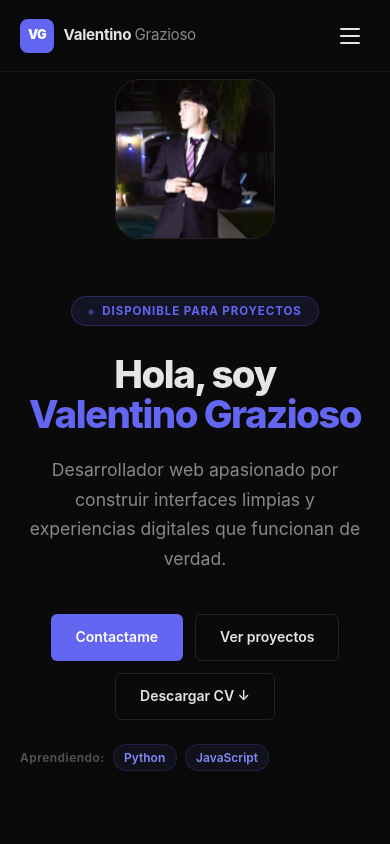
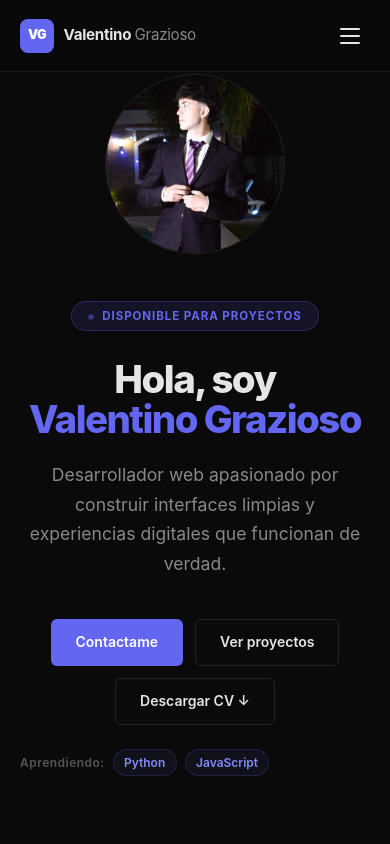
Before and after one commit to ValentinoGr/PortfolioWeb, a plain HTML site: page index.html in a window 390 px wide. Shown: the top 844 px of the page. Drawn offline with Linux system fonts and the light colour scheme.

Commit message:
fix foto en hero

```diff
--- a/assets/css/style.css
+++ b/assets/css/style.css
@@ -693,8 +693,13 @@ nav.scrolled {
     }
 
     #hero .hero-avatar {
-        width: 160px;
-        height: 160px;
+        width: 180px;
+        height: 180px;
+        border-radius: 50%;
+    }
+
+    #hero .hero-avatar img {
+        object-position: center 10%;
     }
 
     #hero .hero-avatar::after { font-size: 2.5rem; }
```
